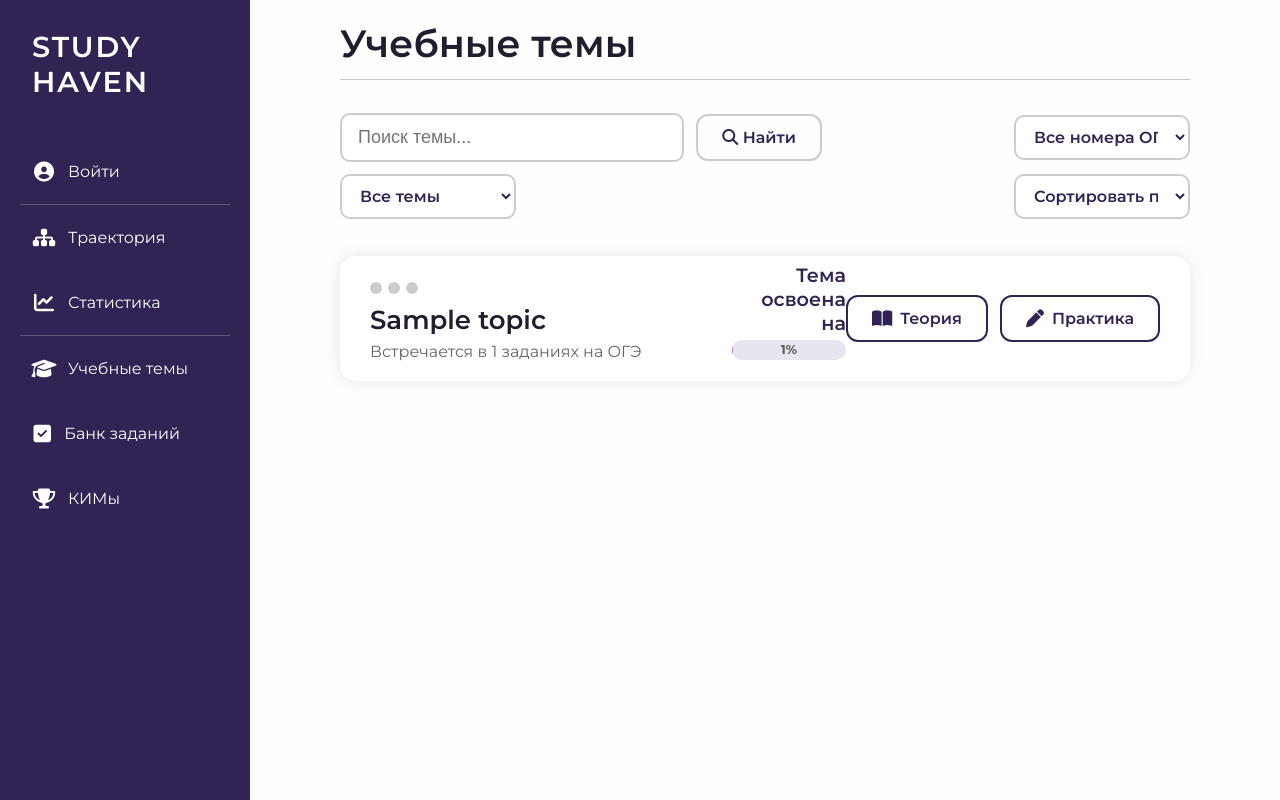
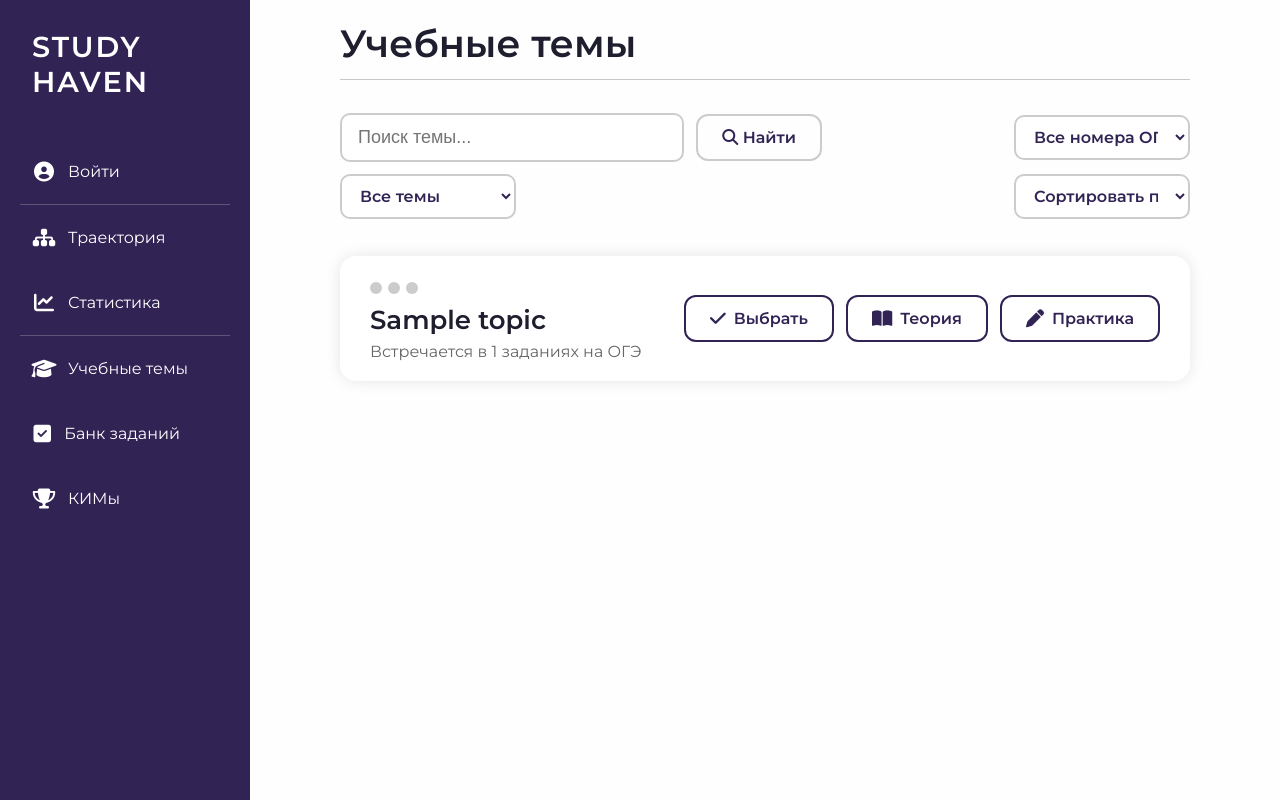
Before and after one commit to Ivan8293/OgeProject, a Laravel app: template resources/views/my_verstka/home_topics.blade.php in a window 1280 px wide. Run offline with Laravel 10, Linux system fonts and the light colour scheme; the template is opened without the code that fills it: most values are stand-ins (such as "Sample title", 1, 10 or a date in 2020).

Commit message:
для слайдов

```diff
--- a/public/css/new_styles/list_topic_style.css
+++ b/public/css/new_styles/list_topic_style.css
@@ -96,6 +96,7 @@
     font-weight: 600;
     color: #312354;
     margin-bottom: 8px;
+    width: 80%;
 }
 
 .text_main span {
--- a/resources/views/my_verstka/home_homeworks.blade.php
+++ b/resources/views/my_verstka/home_homeworks.blade.php
@@ -15,7 +15,7 @@
             <form action="{{ route('add_class') }}">
                 <button type="submit" class="add_button">
                 <i class="fas fa-plus"></i>
-                    СОЗДАТЬ КЛАСС
+                    СОЗДАТЬ ДЗ
                 </button>
             </form>
         </div>
--- a/resources/views/my_verstka/home_topics.blade.php
+++ b/resources/views/my_verstka/home_topics.blade.php
@@ -63,15 +63,18 @@
                         @endif
 
                     </div>
-                    <div class="text_col text_progress">
+                    <!--<div class="text_col text_progress">
                         <div class="progress_text">Тема освоена на</div>
                         <div class="progress_bar_wrapper">
                             <div class="progress_bar_fill"></div>
                             <div class="progress_bar_label"></div>
                         </div>
-                    </div>
+                    </div>-->
                     </div>
                     <div class="list_item_button_wrapper">
+                        <a class="list_item_button" href="{{ route('open_topic', ['topic_id' => $topic->topic_id]) }}" data-tooltip="Перейти к теории">
+                            <i class="fas fa-check"></i> Выбрать
+                        </a>
                         <a class="list_item_button" href="{{ route('open_topic', ['topic_id' => $topic->topic_id]) }}" data-tooltip="Перейти к теории">
                             <i class="fas fa-book-open"></i> Теория
                         </a>
@@ -90,10 +93,10 @@
 <script>
     document.querySelectorAll('.list_item').forEach(item => {
         // Прогресс
-        const progressContainer = item.querySelector('.text_progress');
-        const randomProgress = Math.floor(Math.random() * 101);
-        progressContainer.querySelector('.progress_bar_fill').style.width = randomProgress + '%';
-        progressContainer.querySelector('.progress_bar_label').textContent = randomProgress + '%';
+        //const progressContainer = item.querySelector('.text_progress');
+        //const randomProgress = Math.floor(Math.random() * 101);
+        //progressContainer.querySelector('.progress_bar_fill').style.width = randomProgress + '%';
+        //progressContainer.querySelector('.progress_bar_label').textContent = randomProgress + '%';
 
         // Сложность
         const difficulty = parseInt(item.getAttribute('data-difficulty'));
```
Also changed, not shown: resources/views/my_verstka/class_student.blade.php (+24 -2 lines).
